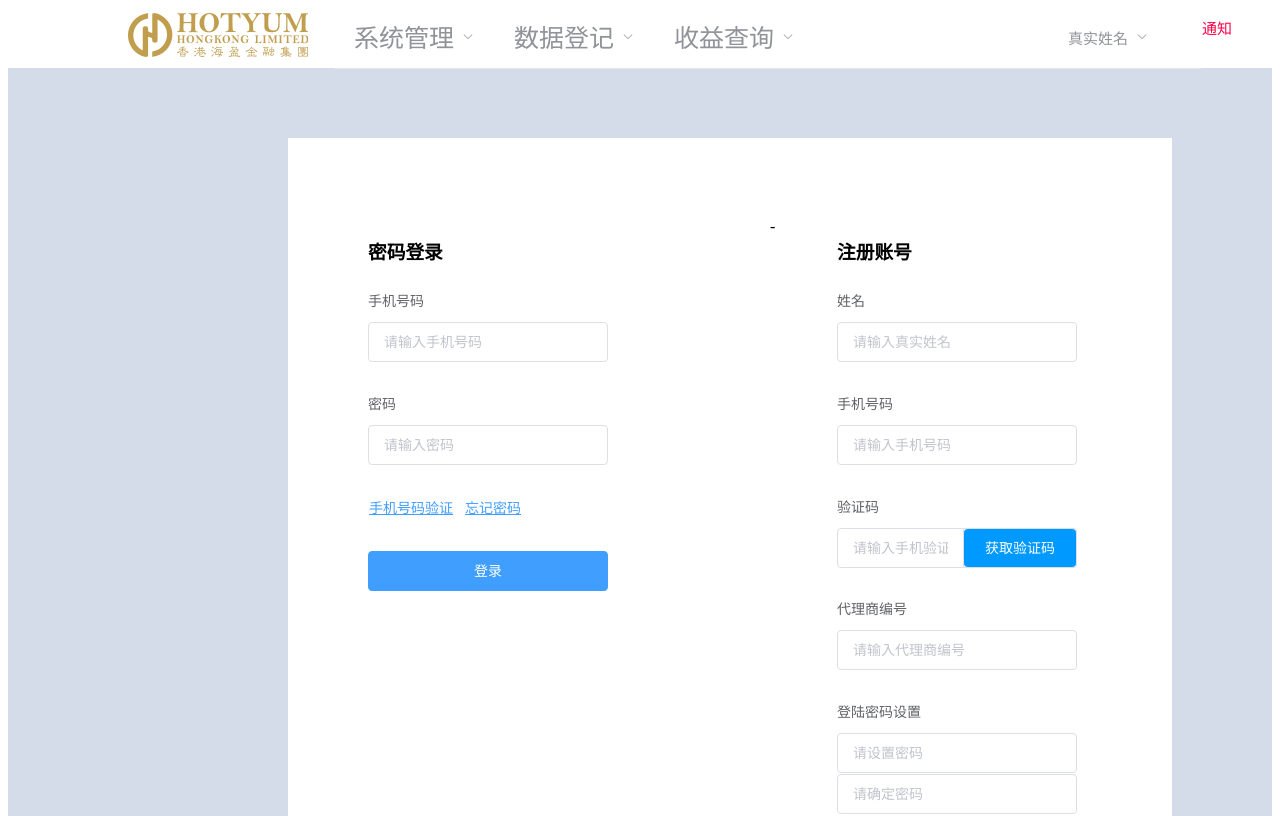
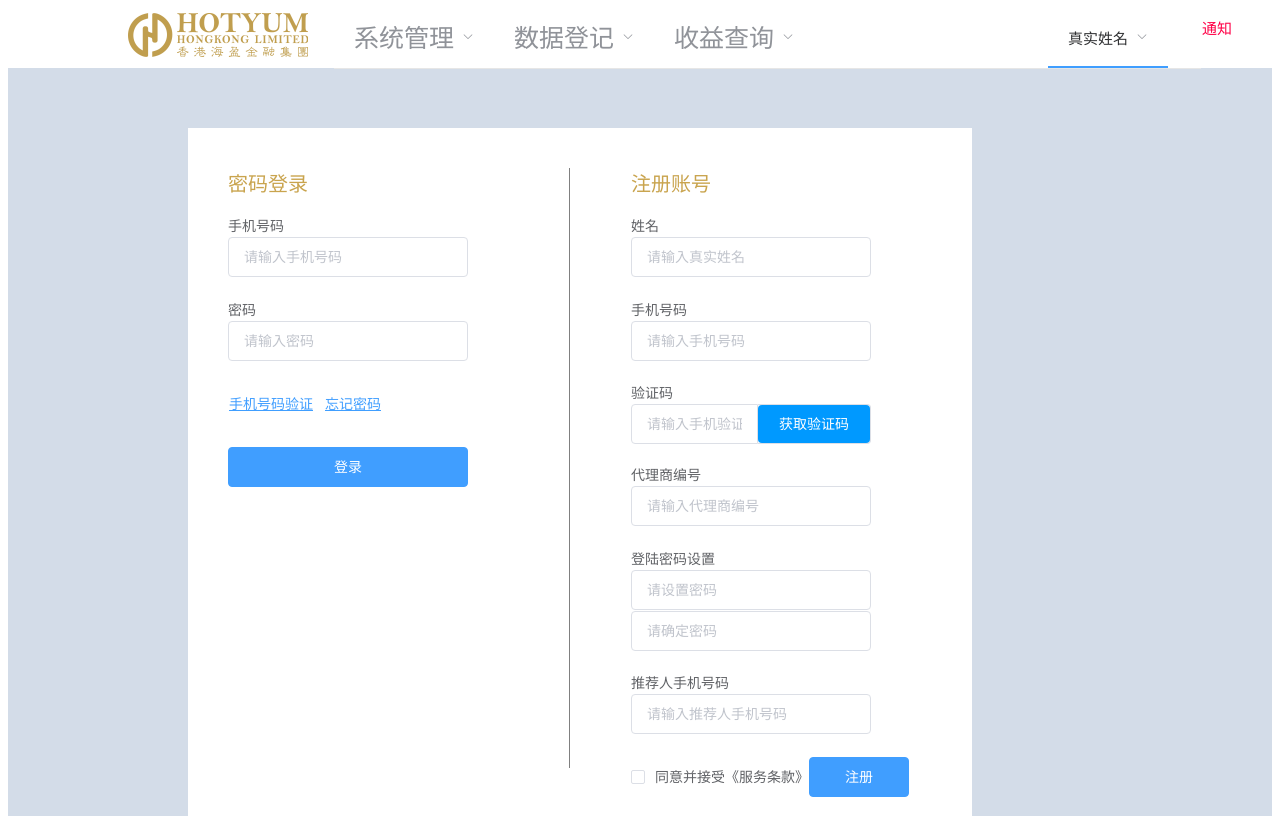
Before and after one commit to champion1Ping/haining, a Vue app in the folder haining/: page /#/login in a window 1280 px wide. Shown: the top 816 px of the page. Built offline with nearby package versions, Linux system fonts and the light colour scheme.

Commit message:
添加密码相关页面及修改表单top对齐的设置

```diff
--- a/haining/src/page/common/header.vue
+++ b/haining/src/page/common/header.vue
@@ -33,9 +33,9 @@
         	<el-menu :default-active="activeIndex" class="el-menu-demo" mode="horizontal" @select="handleSelect">
 			  <el-submenu index="1">
 			    <template slot="title" ><span style="font-size:15px">真实姓名</span></template>
-			    <el-menu-item index="1-1">个人信息</el-menu-item>
-			    <el-menu-item index="1-2">修改密码</el-menu-item>
-			    <el-menu-item index="1-3">退出登录</el-menu-item>
+			    <el-menu-item index="/personinfo">个人信息</el-menu-item>
+			    <el-menu-item index="updatepw">修改密码</el-menu-item>
+			    <el-menu-item index="">退出登录</el-menu-item>
 			  </el-submenu>
 
 		  </el-menu>
--- a/haining/src/page/login/login.vue
+++ b/haining/src/page/login/login.vue
@@ -1,55 +1,56 @@
 <template>
    <div class="login">
    <el-row>
-  <el-col :span="12">
-   <h3>密码登录</h3>
-    <el-form :label-position="labelPosition" label-width="80px" :model="formLabelAlign">
+  <el-col :span="11">
+   <span style="color:#C9A44E;font-size:20px;padding">密码登录</span>
+    <el-form :label-position="labelPosition" label-width="80px" :model="secretLogin" style="margin-top:20px">
   <el-form-item label="手机号码" style="padding:0 0 2">
-    <el-input v-model="formLabelAlign.phoneNumber" placeholder="请输入手机号码" style="width:240px"></el-input>
+    <el-input v-model="secretLogin.phoneNumber" placeholder="请输入手机号码" style="width:240px"></el-input>
   </el-form-item>
   <el-form-item label="密码">
-    <el-input v-model="formLabelAlign.password" placeholder="请输入密码" style="width:240px"></el-input>
+    <el-input v-model="secretLogin.password" placeholder="请输入密码" style="width:240px"></el-input>
   </el-form-item>
   <el-form-item label="">
     <el-button type="text" @click.native="phoneLogin"><u>手机号码验证</u></el-button>
-    <el-button type="text" @click.native="forgetPW"><u>忘记密码</u></el-button>
+    <el-button type="text" @click.native="forgetPW" ><u>忘记密码</u></el-button>
   </el-form-item>
   <el-form-item>
     <el-button type="primary" @click="submitForm('numberValidateForm')" style="width:240px">登录</el-button>
   </el-form-item>
 </el-form>
-
   </el-col>
   <!-- 分割线 -->
-  <el-col class="line" :span="2">-</el-col>
+  <el-col class="line" :span="2">
+    <table style="height:600px;border-color:000000;border-left-style:solid;border-width:1px"><tr><td valign="top"></td></tr></table>
+  </el-col>
 
-  <el-col :span="10">
-    <div><h3>注册账号</h3></div>
-    <el-form :label-position="labelPosition"  class="demo-ruleForm" label-width="80px" :model="formRegister">
+  <el-col :span="11">
+     <span style="color:#C9A44E;font-size:20px;padding">注册账号</span>
+    <el-form  label-position="top"  class="demo-ruleForm" label-width="80px" :model="formRegister" style="margin-top:20px">
   <el-form-item label="姓名">
     <el-input v-model="formRegister.name" placeholder="请输入真实姓名"style="width:240px"></el-input>
   </el-form-item>
   <el-form-item label="手机号码">
-    <el-input v-model="formLabelAlign.password" placeholder="请输入手机号码" style="width:240px"></el-input>
+    <el-input v-model="formRegister.phoneNumber" placeholder="请输入手机号码" style="width:240px"></el-input>
   </el-form-item>
 
   <el-form-item label="验证码">
-    <el-input  v-model="input3" style="width:240px" placeholder="请输入手机验证码">
+    <el-input  v-model="formRegister.verifyCode" style="width:240px" placeholder="请输入手机验证码">
     <template slot="append"><el-button type="primary" style="background:#0099FF; color:#FFF">获取验证码</el-button></template>
     </el-input>
   </el-form-item>
   <el-form-item label="代理商编号">
-    <el-input v-model="formLabelAlign.password" placeholder="请输入代理商编号" style="width:240px"></el-input>
+    <el-input v-model="formRegister.agencyNo" placeholder="请输入代理商编号" style="width:240px"></el-input>
   </el-form-item>
   <el-form-item label="登陆密码设置">
-    <el-input v-model="formLabelAlign.password" placeholder="请设置密码" style="width:240px"></el-input><br/>
-     <el-input v-model="formLabelAlign.password" placeholder="请确定密码" style="width:240px"></el-input>
+    <el-input v-model="formRegister.firstpw" placeholder="请设置密码" style="width:240px"></el-input><br/>
+     <el-input v-model="formRegister.secondpw" placeholder="请确定密码" style="width:240px"></el-input>
   </el-form-item>
   <el-form-item label="推荐人手机号码">
-    <el-input v-model="formLabelAlign.password" placeholder="请输入推荐人手机号码" style="width:240px"></el-input>
+    <el-input v-model="formRegister.recommendPhoneNum" placeholder="请输入推荐人手机号码" style="width:240px"></el-input>
   </el-form-item>
   <el-form-item>
-  <el-checkbox v-model="checked">同意并接受《服务条款》</el-checkbox><el-button type="primary" @click="submitForm('numberValidateForm')" style="width:100px">注册</el-button>
+  <el-checkbox v-model="formRegister.agreement">同意并接受《服务条款》</el-checkbox><el-button type="primary" @click="submitForm('numberValidateForm')" style="width:100px">注册</el-button>
   </el-form-item>
 
 </el-form>
@@ -64,18 +65,28 @@
       return {
         isShow:true,
         labelPosition: 'top',
-        formLabelAlign: {
+        secretLogin: {
           phoneNumber: '',
           password: ''
         },
         formRegister:{
-          name:''
+          name:'',
+          phoneNumber:'',
+          verifyCode:'',
+          agencyNo:'',
+          firstpw:'',
+          secondpw:'',
+          recommendPhoneNum:'',
+          agreement:''
         }
       };
     },
     methods: {
       phoneLogin(){
         this.$router.push('/phoneLogin');
+      },
+      forgetPW(){
+        this.$router.push('/reset');
       },
       submitForm(formName) {
         this.$refs[formName].validate((valid) => {
@@ -93,13 +104,14 @@
 <style>
   .login{
     background-color:#FFFFFF;
-    margin-top: 60px;
-    margin-right:100px;
-    margin-left: 280px;
-    padding-left: 80px;
-    padding-top: 80px;
+    margin-top: 50px;
+    margin-right:300px;
+    margin-left: 180px;
+    padding-left: 40px;
+    padding-top: 40px;
   }
   .el-form--label-top .el-form-item__label {
+    line-height: 20px;
     float: none;
     display: inline-block;
     text-align: left;
--- /dev/null
+++ b/haining/src/page/login/resetpassword.vue
@@ -0,0 +1,57 @@
+<template>
+	<div class="resetpw">
+		<span style="color:#C9A44E;font-size:20px;">重置密码</span>
+		<el-form label-position="top" :model="resetForm" style="margin-top:20px">
+			<el-form-item label="手机号码" style="padding:0 0 2">
+            <el-input v-model="resetForm.phoneNumber" placeholder="请输入手机号码" style="width:280px"></el-input>
+	      </el-form-item>
+		  <el-form-item label="验证码">
+		    <el-input  v-model="resetForm.verifyCode" style="width:280px" placeholder="请输入手机验证码">
+		    <template slot="append"><el-button type="primary" style="background:#0099FF; color:#FFF">获取验证码</el-button></template>
+		    </el-input>
+		  </el-form-item>
+
+		   <el-form-item label="新密码设置">
+		    <el-input v-model="resetForm.firstpw" placeholder="请设置密码" style="width:280px"></el-input><br/>
+		     <el-input v-model="resetForm.secondpw" placeholder="请确定密码" style="width:280px"></el-input>
+		  </el-form-item>
+		  <el-form-item>
+		    <el-button type="primary" @click="resetPW()" style="width:280px">确认重置</el-button>
+		  </el-form-item>
+		</el-form>
+
+	</div>
+</template>
+<script>
+	export default{
+		data(){
+			return{
+				resetForm:{
+					phoneNumber:'',
+					verifyCode:'',
+					firstpw:'',
+					secondpw:''
+				}
+			}
+		},
+		methods:{
+			resetPW(){
+				alert("reset");
+			}
+		}
+	}
+</script>
+<style>
+	.resetpw{
+		 background-color:#FFFFFF;
+	    margin-top: 50px;
+	    margin-right:20%;
+	    margin-left: 20%;
+	    padding-left: 240px;
+	    padding-top: 40px;
+	    padding-bottom: 40px;
+	}
+	.el-form--label-top .el-form-item__label{
+		line-height: 20px;
+	}
+</style>
--- /dev/null
+++ b/haining/src/page/login/updatepassword.vue
@@ -0,0 +1,46 @@
+<template>
+	<div class="resetpw">
+		<span style="color:#C9A44E;font-size:20px;">修改密码</span>
+		<el-form label-position="top" :model="updateForm" style="margin-top:20px">
+		   <el-form-item label="新密码设置">
+		    <el-input v-model="updateForm.firstpw" placeholder="请设置密码" style="width:280px"></el-input><br/>
+		     <el-input v-model="updateForm.secondpw" placeholder="请确认密码" style="width:280px"></el-input>
+		  </el-form-item>
+		  <el-form-item>
+		    <el-button type="primary" @click="updatePW()" style="width:280px">确认</el-button>
+		  </el-form-item>
+		</el-form>
+
+	</div>
+</template>
+<script>
+	export default{
+		data(){
+			return{
+				updateForm:{
+					firstpw:'',
+					secondpw:''
+				}
+			}
+		},
+		methods:{
+			updatePW(){
+
+			}
+		}
+	}
+</script>
+<style>
+	.resetpw{
+		 background-color:#FFFFFF;
+	    margin-top: 50px;
+	    margin-right:20%;
+	    margin-left: 20%;
+	    padding-left: 240px;
+	    padding-top: 40px;
+	    padding-bottom: 40px;
+	}
+	.el-form--label-top .el-form-item__label{
+		line-height: 20px;
+	}
+</style>
--- a/haining/src/page/systemmanager/systemNotice.vue
+++ b/haining/src/page/systemmanager/systemNotice.vue
@@ -1,11 +1,11 @@
 <template>
 <div class="notice">
-	<div class="tab">系统公告发布&nbsp;&nbsp;&nbsp;&nbsp;&nbsp;<el-button type="primary">退出</el-button></div>
+	<div class="tab"><span style="color:#C9A44E;font-size:20px;padding">系统公告发布&nbsp;&nbsp;&nbsp;&nbsp;&nbsp;</span><el-button type="primary">退出</el-button></div>
 
 	<div class="content">
 	<el-row>
 		<el-col :span="12">To: &nbsp;&nbsp;&nbsp;&nbsp;
-		<el-select v-model="value" placeholder="请选用户性质">
+		<el-select v-model="value" placeholder="请选择用户性质">
 			<el-option
 	      v-for="item in options"
 	      :key="item.value"
@@ -14,9 +14,9 @@
 	       </el-option>
 	     </el-select>
 		</el-col>
-		<el-col :span="12">
-			<el-radio v-model="radio" label="1">系统内通知</el-radio>
-            <el-radio v-model="radio" label="2">短信通知</el-radio>
+		<el-col :span="12" style="padding-top:10px;">
+			<el-checkbox v-model="system" label="1" >系统内通知</el-checkbox>
+            <el-checkbox v-model="message" label="2">短信通知</el-checkbox>
 		</el-col>
 	</el-row>
 	<el-row>
@@ -39,7 +39,8 @@
 	export default{
 		data(){
 			return {
-				radio:'1',
+				system:false,
+				message:false,
 				options:[
    				   {
    				   	label:"全部",
@@ -60,6 +61,11 @@
 
 				]
 			}
+		},
+		methods:{
+			change(){
+				alert(this.system);
+			}
 		}
 	}
 </script>
--- a/haining/src/router-config.js
+++ b/haining/src/router-config.js
@@ -27,9 +27,13 @@ import customerIncomeRegister from './page/datakeeper/customerIncomeRegister.vue
 import customerGain from './page/profitinquiry/customerGain.vue'
 import agencyprofit from './page/profitinquiry/agencyprofit.vue'
 import customerRecommend from './page/profitinquiry/customerRecommend.vue'
+import resetpw from './page/login/resetpassword.vue'
+import updatepw from './page/login/updatepassword.vue'
 // import test from '/page/login/test.vue'
 export default [
       {path:'/login',component:login},
+      {path:'/reset',component:resetpw},
+      {path:'/updatepw',component:updatepw},
       {path:'/personinfo',component:personinfo},
       {path:'/contractgain',component:contractgain},
       {path:'/phoneLogin',component:phoneLogin},
```
